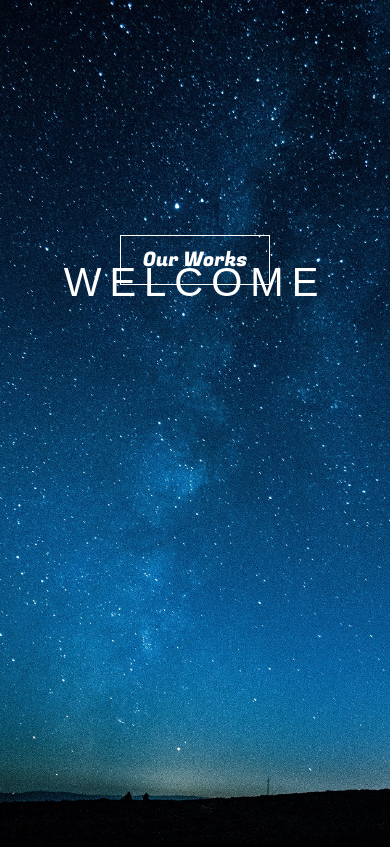
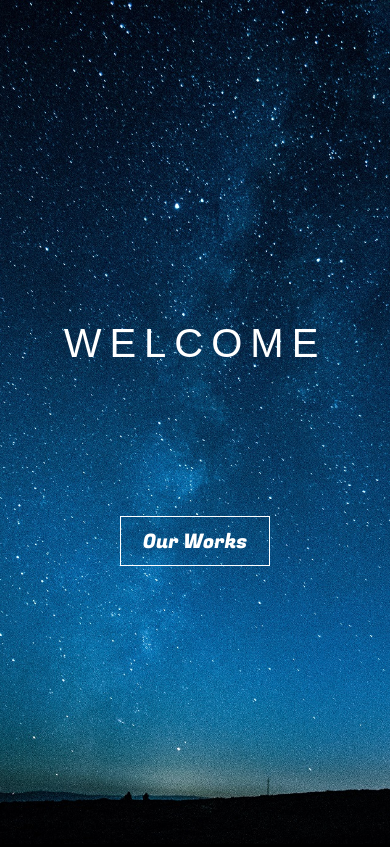
Before and after one commit to sNishant011/EnvisionersWebsite, a Django app: template templates/index.html in a window 390 px wide. Shown: the top 847 px of the page. Run offline with Django 3.2, Linux system fonts and the light colour scheme; the template is opened without the code that fills it: most values are stand-ins (such as "Sample title", 1, 10 or a date in 2020); grey boxes marked "Sample" are stand-in pictures; some web fonts are replaced.

Commit message:
Add files via upload

```diff
--- a/static/css/expcard.css
+++ b/static/css/expcard.css
@@ -37,7 +37,7 @@ body {font-family: 'Maven Pro', sans-serif;
 
     overflow-x: hidden;
     color: white;
-    background-color: black;
+    background-image:url(../img/milkyway.jpg);
     background-size: cover;
     position: relative;
     min-height: 100vh;
@@ -506,6 +506,7 @@ img {
 }
 
 .cards {
+    justify-content:center;
     display: flex;
     flex-wrap: wrap;
     list-style: none;
--- a/static/css/index.css
+++ b/static/css/index.css
@@ -460,11 +460,11 @@ header.sticky ul li a{
 @media(max-width:550px) {
     .container .welcome h1 {
         font-size: 40px;
-        top: 10%;
+        top: 25vh;
     }
 
     .container .welcome a {
-        top: 12%;
+        top: 60vh;
     }
 
 }
@@ -472,11 +472,11 @@ header.sticky ul li a{
 @media(max-width:450px) {
     .container .welcome h1 {
         font-size: 40px;
-        top: 10%;
+        top: 25vh;
     }
 
     .container .welcome a {
-        top: 15%;
+        top: 60vh;
     }
 
 }
```
